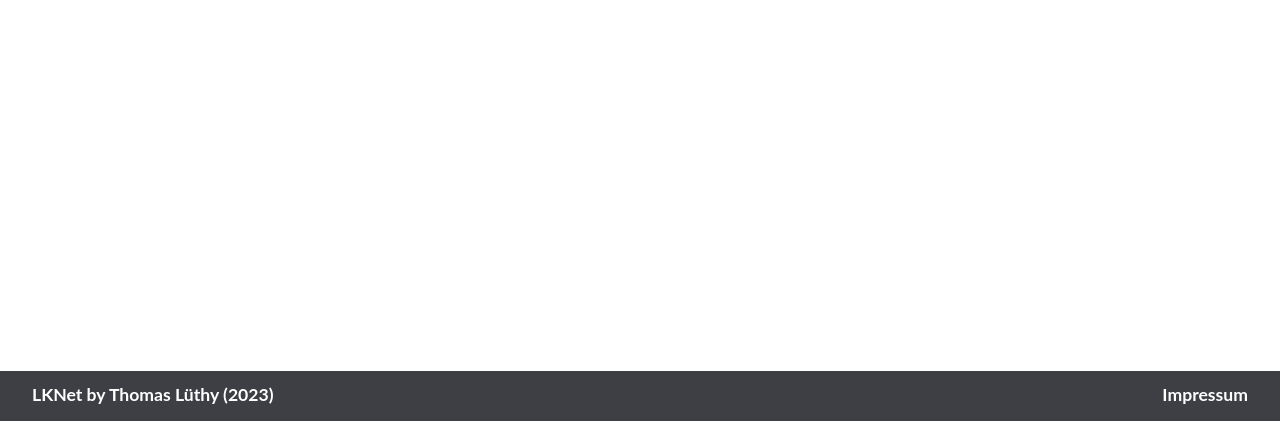
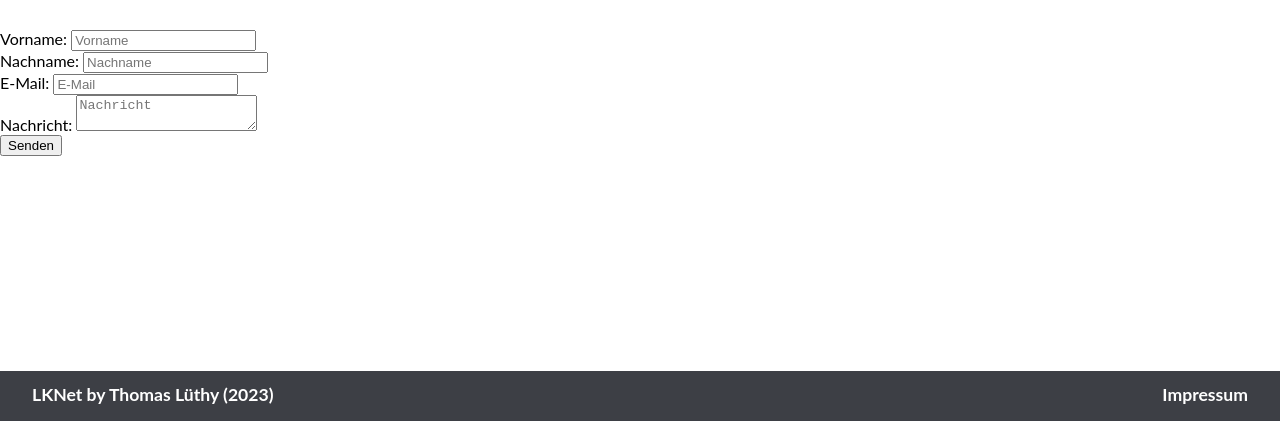
Before and after one commit to Orxolot/Internetdienste, a plain HTML site: page bestellung.html in a window 1280 px wide. Shown: the part 379-800 px from the top of the page. Drawn offline with Linux system fonts and the light colour scheme.

Commit message:
Update bestellung.html
Formular vorbereitet und eingabefelder hinzugefügt.

```diff
--- a/bestellung.html
+++ b/bestellung.html
@@ -57,6 +57,32 @@
         <h1>Willkommen beim Bestellformular von LKNet!</h1>
         <p>Wir freuen uns, dass Sie sich dafür entschieden haben, unsere erstklassigen Dienste basierend auf den renommierten Open-Source-Plattformen Nextcloud, Bitwarden, OpenProject und OnlyOffice zu bestellen. Bitte füllen Sie das untenstehende Bestellformular aus, um Ihre Anfrage zu platzieren..</p>
     </header>
+        <form id="bestellung-formular" action="bestellung.html" method="post">
+        <div class="row">
+            <div class="col-3">
+                <label for="vorname" class="screenreader">Vorname:</label>
+                <input id="vorname" type="text" name="vorname" placeholder="Vorname">
+            </div>
+            <div class="col-3"></div>
+                <label for="nachname" class="screenreader">Nachname:</label>
+                <input id="nachname" type="text" name="nachname" placeholder="Nachname">
+        </div>
+        <div class="row">
+            <div class="col-6"></div>
+                <label for="email" class="screenreader">E-Mail:</label>
+                <input id="email" type="text" name="email" placeholder="E-Mail" pattern="(?:[a-z0-9!#$%&'*+\/=?^_`{|}~-]+(?:\.[a-z0-9!#$%&'*+\/=?^_`{|}~-]+)*|'(?:[\x01-\x08\x0b\x0c\x0e-\x1f\x21\x23-\x5b\x5d-\x7f]|\\[\x01-\x09\x0b\x0c\x0e-\x7f])*')@(?:(?:[a-z0-9](?:[a-z0-9-]*[a-z0-9])?\.)+[a-z0-9](?:[a-z0-9-]*[a-z0-9])?|\[(?:(?:(2(5[0-5]|[0-4][0-9])|1[0-9][0-9]|[1-9]?[0-9]))\.){3}(?:(2(5[0-5]|[0-4][0-9])|1[0-9][0-9]|[1-9]?[0-9])|[a-z0-9-]*[a-z0-9]:(?:[\x01-\x08\x0b\x0c\x0e-\x1f\x21-\x5a\x53-\x7f]|\\[\x01-\x09\x0b\x0c\x0e-\x7f])+)\])" title="E-Mail Adresse"">
+        </div>
+        <div class="row">
+            <div class="col-6">
+                <label for="nachricht" class="screenreader">Nachricht:</label>
+                <textarea id="nachricht" name="nachricht" placeholder="Nachricht"></textarea>
+            </div>
+        </div>
+        <div class="row">
+            <div class="col-6"></div>
+                <button type="submit" name="absendeknopf">Senden</button>
+        </form>
+    </div>
 </section>
 <!-- Fusszeile -->
 <nav class="footer-nav">
```
